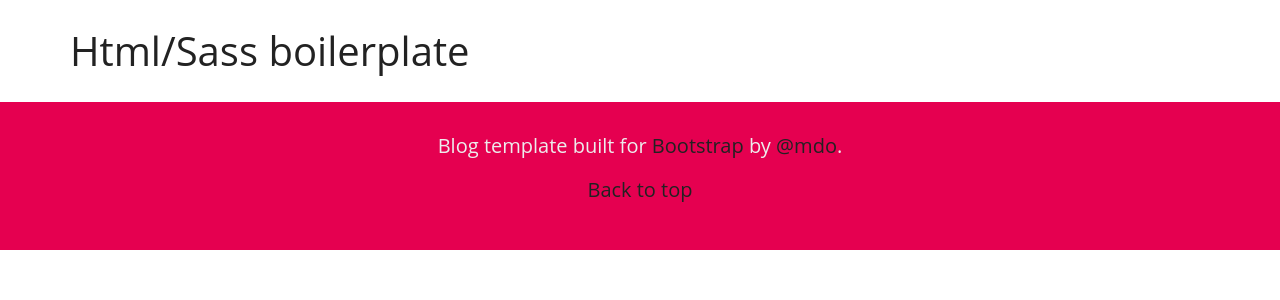
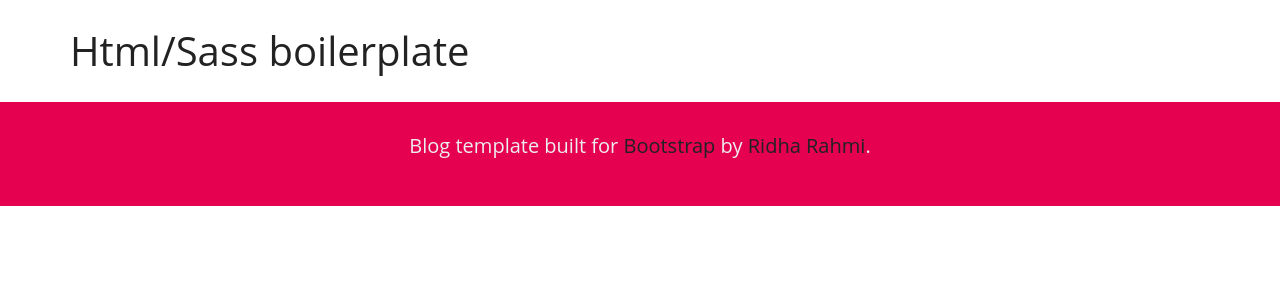
Before and after one commit to ridharahmi/Bootstrap-Template-With-SASS, a PHP site: page /index.php in a window 1280 px wide. Shown: the part 60-360 px from the top of the page. Run offline with PHP 8.4, Linux system fonts and the light colour scheme; some libraries are stand-ins or nearby versions.

Commit message:
update files

```diff
--- a/includes/footer.php
+++ b/includes/footer.php
@@ -1,9 +1,7 @@
 <footer class="footer text-center">
     <div class="container">
         <p>Blog template built for <a href="https://getbootstrap.com/">Bootstrap</a> by <a
-                href="https://twitter.com/mdo">@mdo</a>.</p>
-        <p>
-            <a href="#">Back to top</a>
+                href="https://www.linkedin.com/in/ridharahmi/">Ridha Rahmi</a>.
         </p>
     </div>
 </footer>
```
Also changed, not shown: README.md (added).
